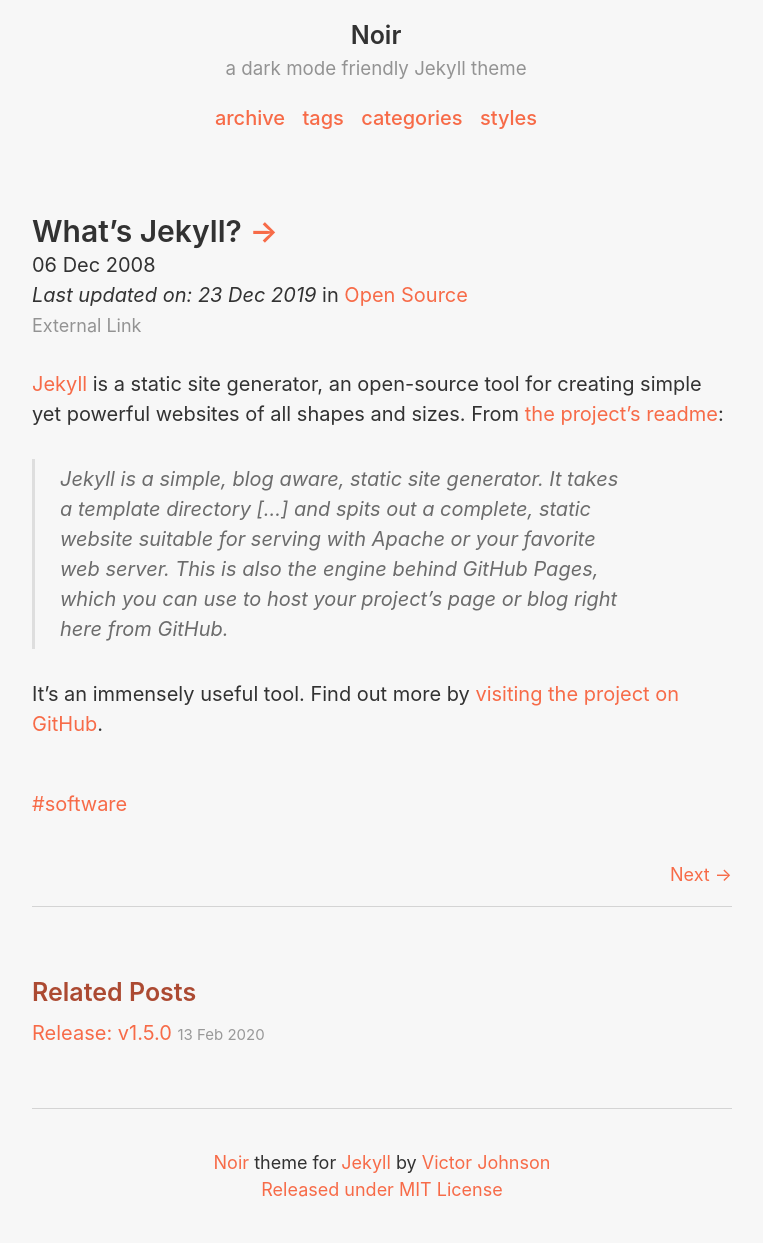
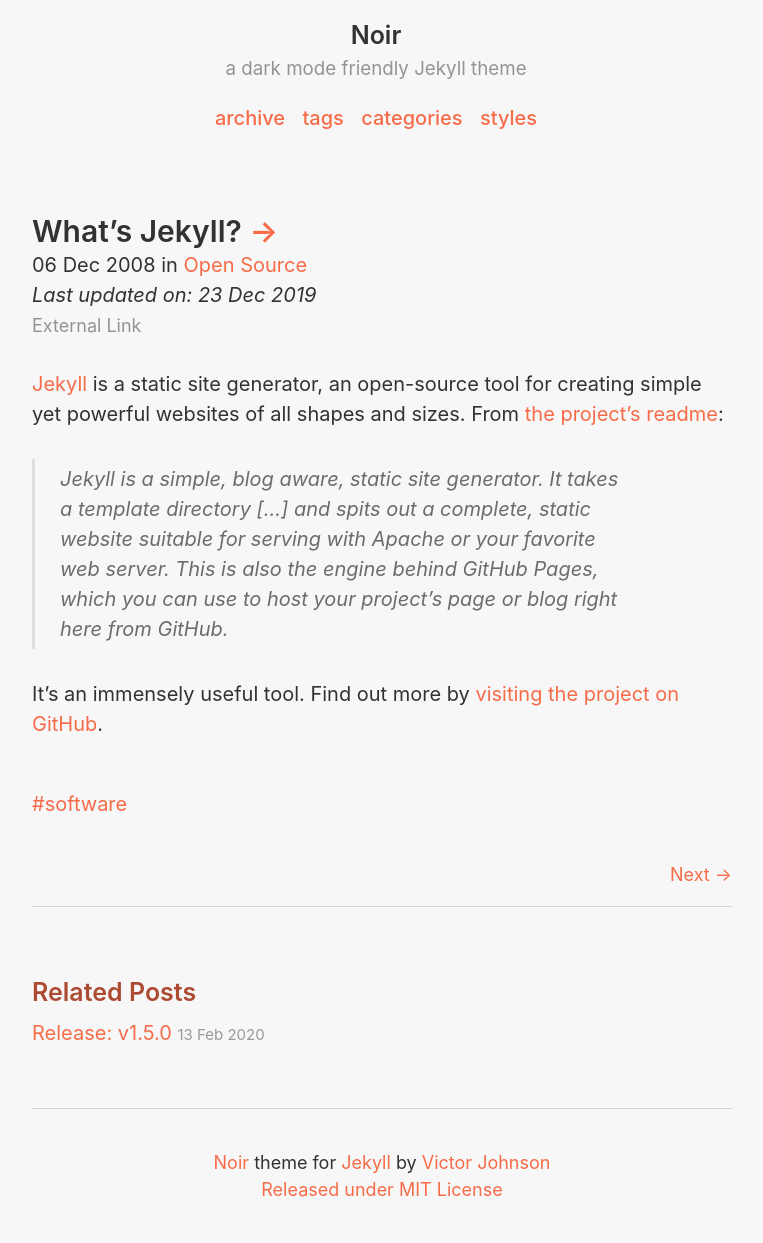
Before and after one commit to essentialenemy/noir, a Jekyll site: the page built from _posts/2008-12-06-whats-jekyll.md, in a window 1280 px wide. Shown: the whole page, without its empty margins (258-1021 px from the left). Built offline with Jekyll 4.4.1, drawn with Linux system fonts in a browser that asks for light colours.

Commit message:
Fixed formatting issues.

```diff
--- a/_layouts/post.html
+++ b/_layouts/post.html
@@ -17,13 +17,13 @@
   {% else %}
   {% assign categories = page.categories %}
   {% endif %}
-  {%- if page.last_modified_at -%}
-  <br><i>Last updated on: {{ page.last_modified_at | date_to_string }}</i>
-  {%- endif -%}
   {% for category in categories %}
   in <a href="{{site.baseurl}}/categories/#{{category|slugize}}">{{category}}</a>
   {% unless forloop.last %}&nbsp;{% endunless %}
   {% endfor %}
+  {%- if page.last_modified_at -%}
+  <br><i>Last updated on: {{ page.last_modified_at | date_to_string }}</i>
+  {%- endif -%}
   </time>{% if page.link %}<span class="external-link">External Link</span>{% endif %}
 
   {{ content | smartify }}
```
